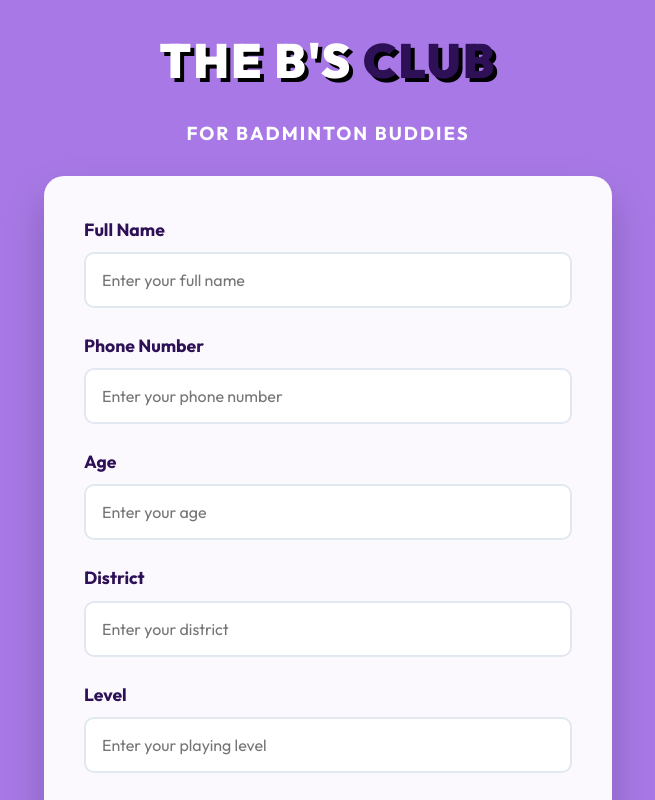
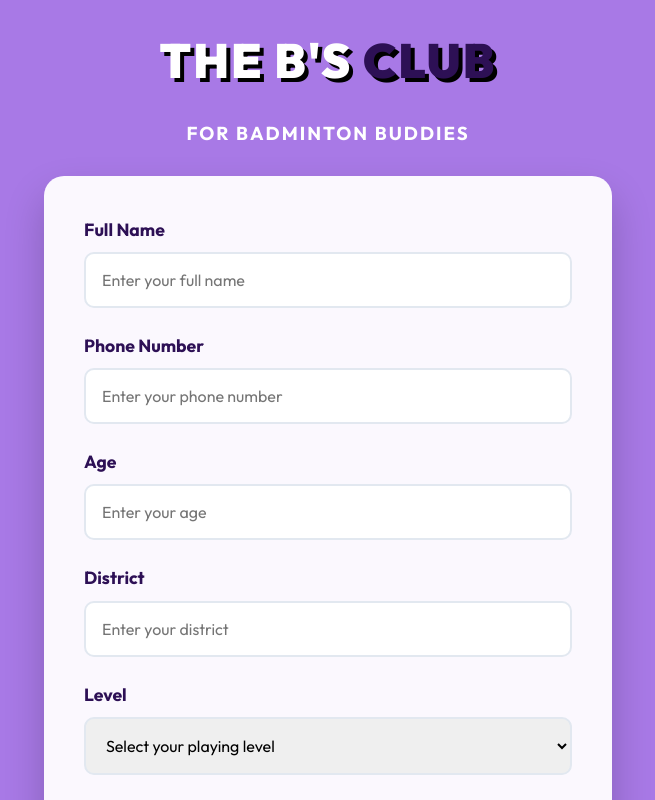
Before and after one commit to Aneeshajii/BsClub, a Next.js app: page / in a window 1280 px wide. Shown: the top 800 px of the page, without its empty margins (312-967 px from the left). Built offline with nearby package versions, Linux system fonts and the light colour scheme; no server answers; the database is empty.

Commit message:
Update Level to dropdown and fix push

```diff
--- a/src/app/page.tsx
+++ b/src/app/page.tsx
@@ -239,15 +239,18 @@ export default function RegistrationPage() {
 
             <div className="form-group">
               <label>Level</label>
-              <input
-                type="text"
+              <select
                 name="level"
                 className="form-control"
-                placeholder="Enter your playing level"
                 value={formData.level}
-                onChange={handleChange}
+                onChange={handleChange as any}
                 disabled={submitting}
-              />
+              >
+                <option value="" disabled>Select your playing level</option>
+                <option value="Beginner">Beginner</option>
+                <option value="Intermediate">Intermediate</option>
+                <option value="Advanced">Advanced</option>
+              </select>
             </div>
 
             <div className="form-group">
```
